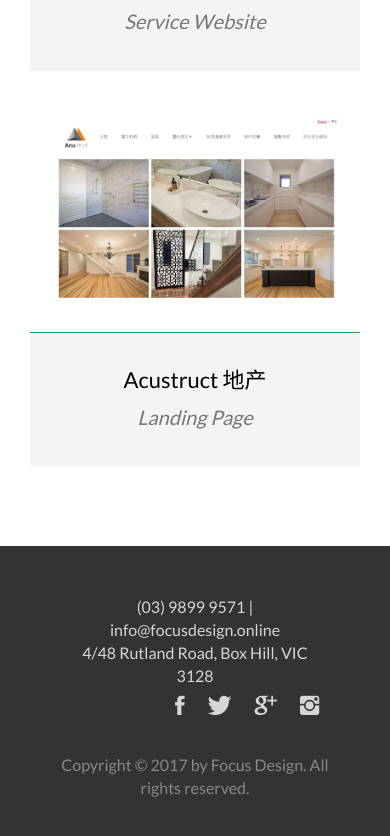
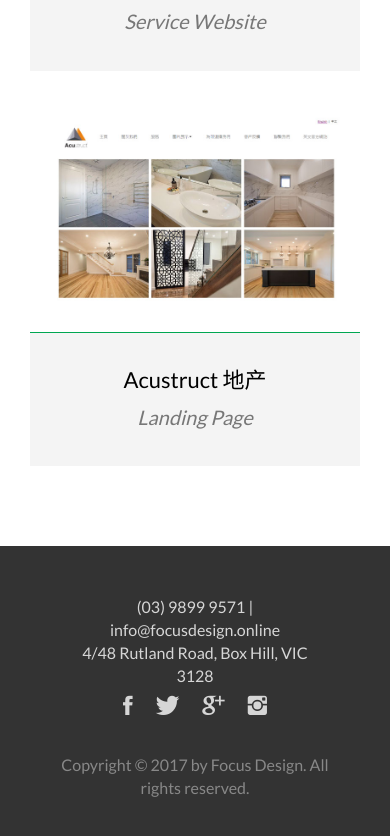
Before and after one commit to LingkaiX/focusdesign, a plain HTML site: page index.html in a window 390 px wide. Shown: the part 4953-5789 px from the top of the page. Drawn offline with nearby package versions, Linux system fonts and the light colour scheme; files whose address does not match are found by name.

Commit message:
icon position setting

```diff
--- a/resources/css/focus.css
+++ b/resources/css/focus.css
@@ -467,4 +467,8 @@ footer .contact-info p {
     .caseshow-hover-content {
         margin: 100px 145px;
     }
+    .social-links {
+        float: none;
+        text-align: center;
+    }
 }
```
